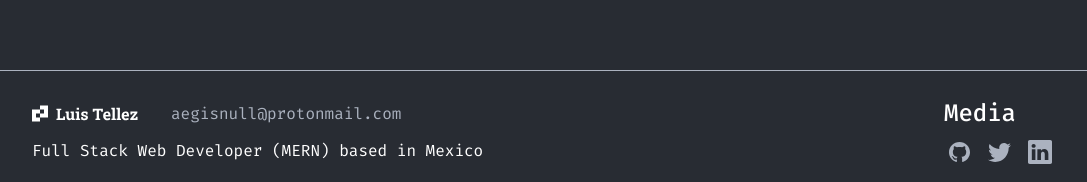
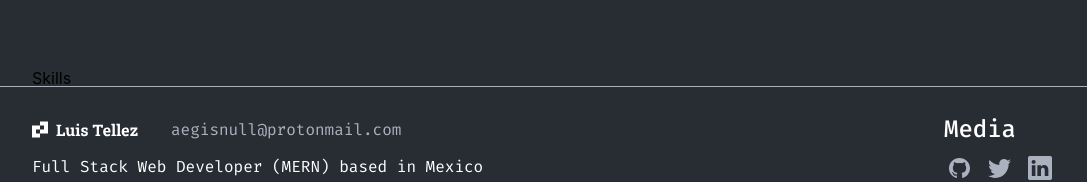
Before and after one commit to aegisnull/luistellez, a React (Create React App) app: page / in a window 1280 px wide. Shown: the part 1551-1733 px from the top of the page, without its empty margins (96-1183 px from the left). Built offline with nearby package versions, Linux system fonts and the light colour scheme.

Commit message:
feat: init Skills component

```diff
--- a/src/components/Main/Main.js
+++ b/src/components/Main/Main.js
@@ -1,6 +1,7 @@
 import Home from '../Home/Home';
 import Quote from '../Quote/Quote';
 import Projects from '../Projects/Projects';
+import Skills from '../Skills/Skills';
 
 function Main() {
   return (
@@ -8,6 +9,7 @@ function Main() {
       <Home />
       <Quote />
       <Projects />
+      <Skills />
     </main>
   );
 }
--- /dev/null
+++ b/src/components/Skills/Skills.js
@@ -0,0 +1,11 @@
+import './Skills.scss';
+
+function Skills() {
+  return (
+    <div className='skills'>
+      <h1>Skills</h1>
+    </div>
+  );
+}
+
+export default Skills;
```
Also changed, not shown: src/components/Skills/Skills.scss (added).
